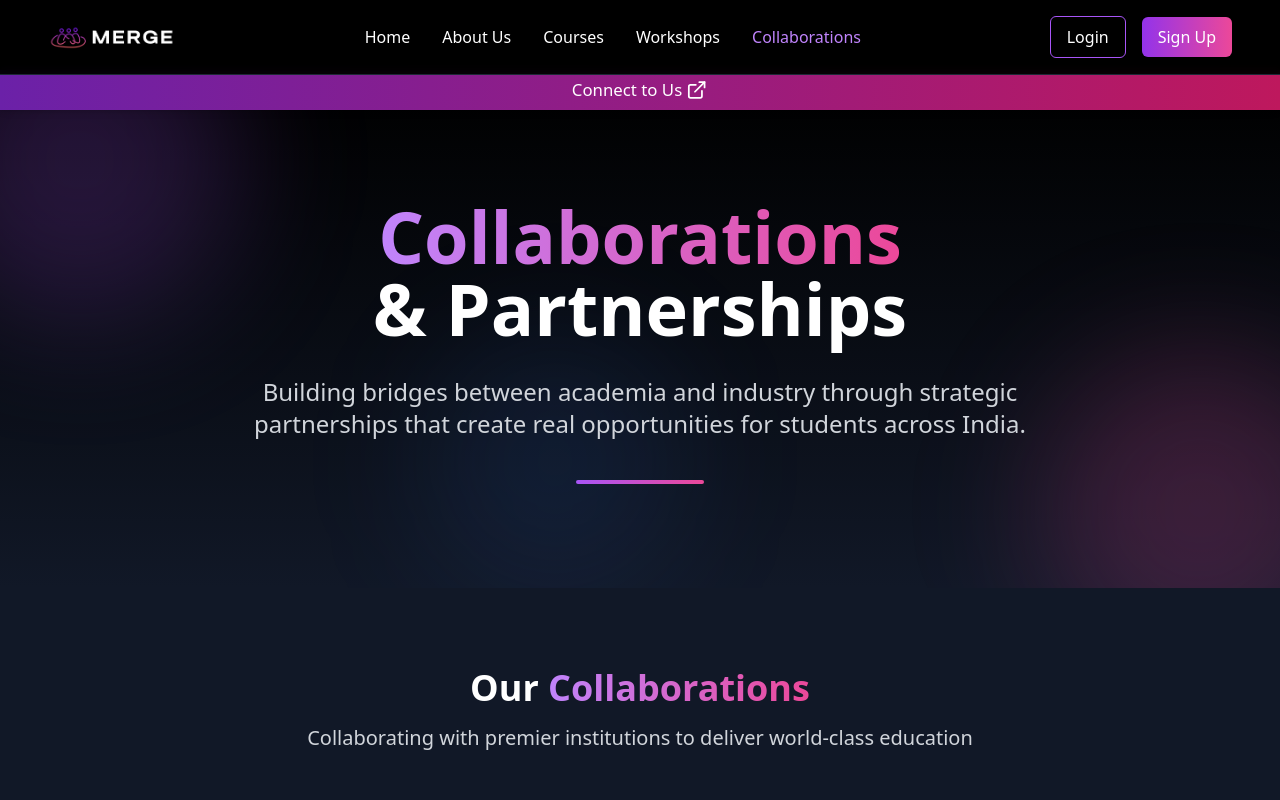
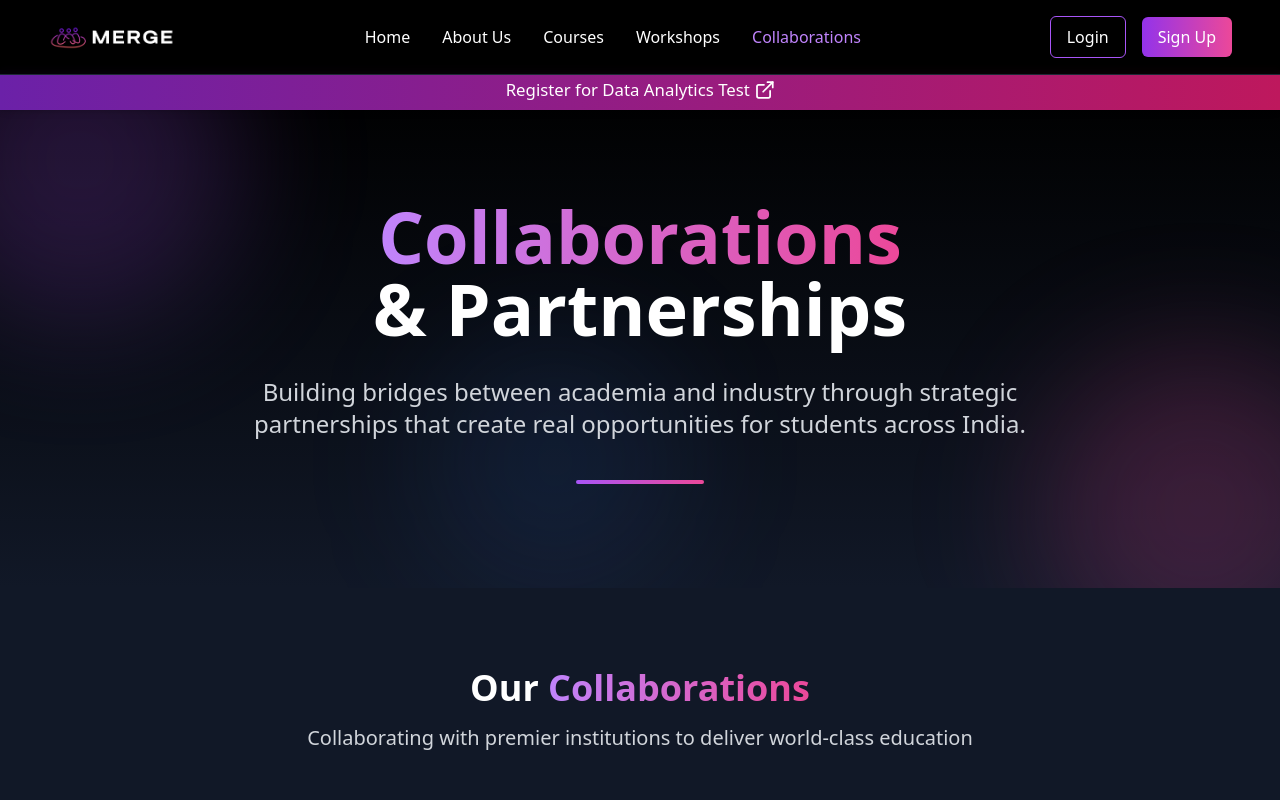
Before and after one commit to BitHiveTechnologies/Merge-Website, a Next.js app: page /collaborations in a window 1280 px wide. Shown: the top 800 px of the page. Built offline with nearby package versions, Linux system fonts and the light colour scheme.

Commit message:
Banner Updated

```diff
--- a/components/SalesBanner.tsx
+++ b/components/SalesBanner.tsx
@@ -10,8 +10,8 @@ interface SalesBannerProps {
 export default function SalesBanner({ message }: SalesBannerProps) {
     const defaultMessage = (
         <span>
-            <a href="/#contactUs" className="inline-flex items-center space-x-1">
-                <span>Connect to Us</span>
+            <a href="/courses/68b43f0d78f61888f4d68fa6" className="inline-flex items-center space-x-1">
+                <span>Register for Data Analytics Test</span>
                 <ExternalLink size={20} />
             </a>
         </span>
```
